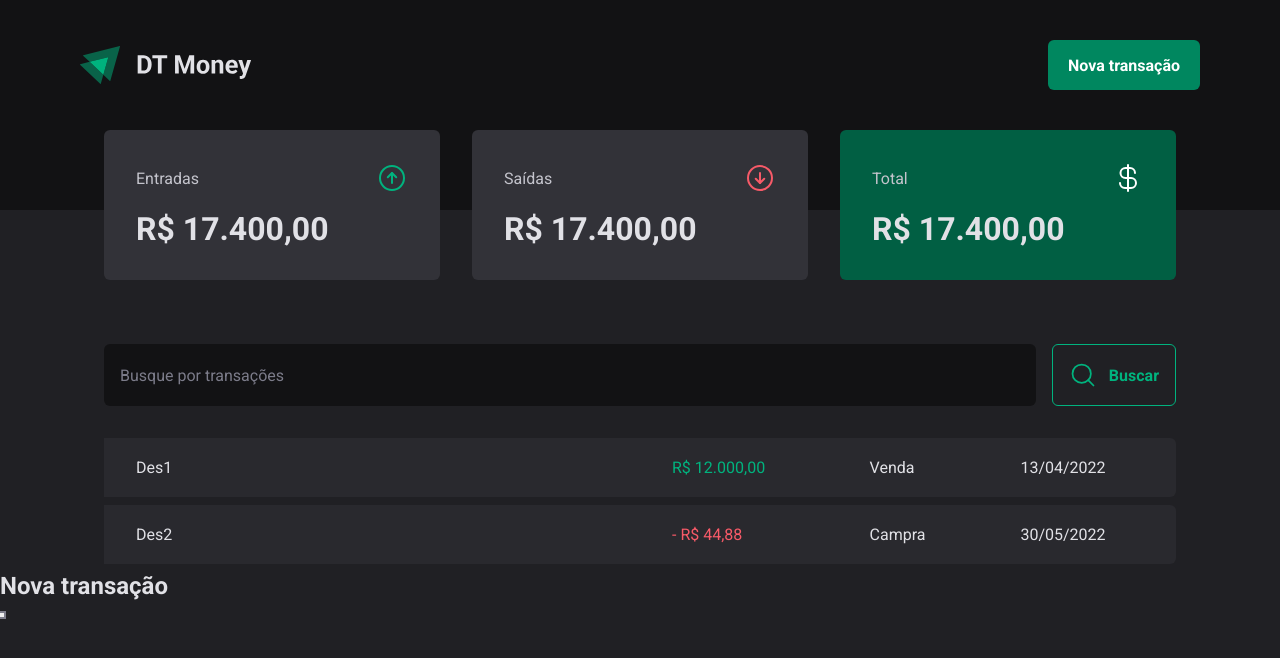
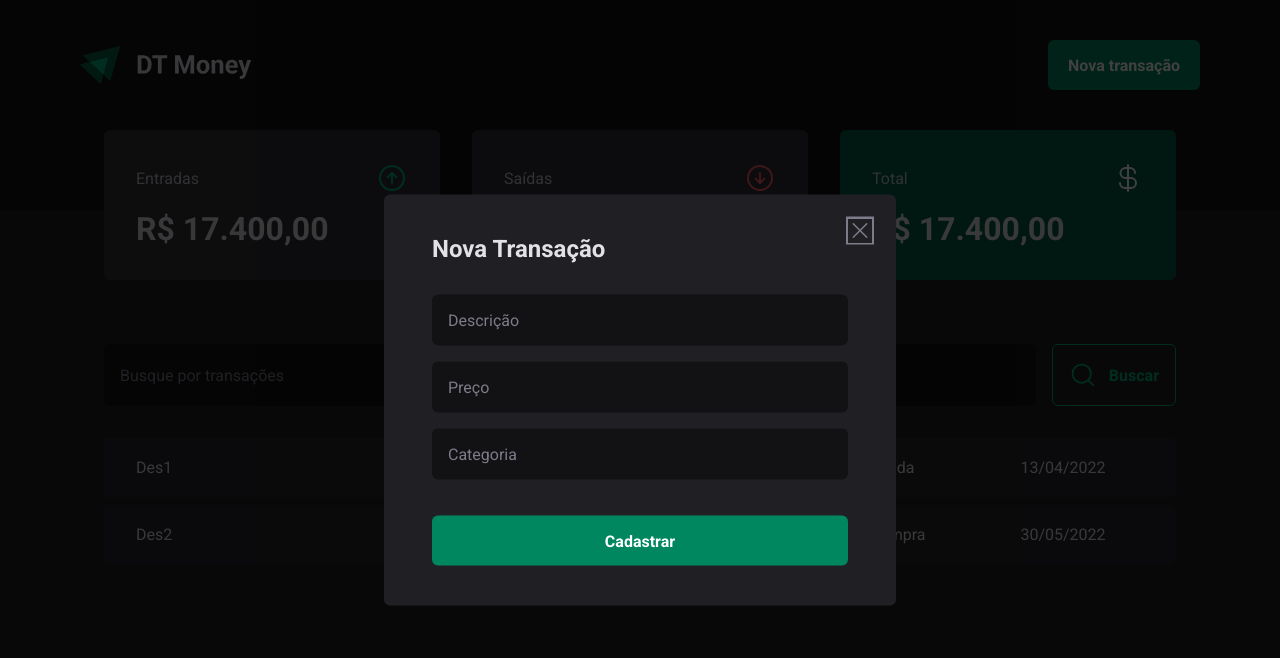
Before and after one commit to naelstudytable/rs-ignite-reactjs, a React (Vite) app in the folder projeto03/: page / in a window 1280 px wide. Both pictures are taken after a click on the button "Nova transação". Shown: the top 658 px of the page. Built offline with nearby package versions, Linux system fonts and the light colour scheme.

Commit message:
build(projeto03|Estrutura visual): Modal de nova transação

```diff
--- a/projeto03/src/components/Header/index.tsx
+++ b/projeto03/src/components/Header/index.tsx
@@ -1,32 +1,22 @@
-import { HeaderContainer, HeaderContent, NewTransactionButton } from "./style";
-import * as Dialog from "@radix-ui/react-dialog"
+import { HeaderContainer, HeaderContent, NewTransactionButton } from "./styles";
+import * as Dialog from '@radix-ui/react-dialog';
 
-import logoImg from "../../assets/logo.svg"
+import logoImg from "../../assets/logo.svg";
+import { NewTransactionModal } from "../NewTransactionModal";
 
 export function Header() {
     return (
         <HeaderContainer>
             <HeaderContent>
-                <img src={logoImg} />
-
+                <img src={logoImg} alt="" />
                 <Dialog.Root>
                     <Dialog.Trigger asChild>
-                        <NewTransactionButton>
-                            Nova transação
-                        </NewTransactionButton>
+                        <NewTransactionButton>Nova transação</NewTransactionButton>
                     </Dialog.Trigger>
 
-                    <Dialog.Portal>
-                        <Dialog.Overlay />
-
-                        <Dialog.Content>
-                            <Dialog.Title>Nova transação</Dialog.Title>
-
-                            <Dialog.Close />
-                        </Dialog.Content>
-                    </Dialog.Portal>
+                    <NewTransactionModal />
                 </Dialog.Root>
             </HeaderContent>
         </HeaderContainer>
-    )
+    );
 }
--- /dev/null
+++ b/projeto03/src/components/NewTransactionModal/index.tsx
@@ -0,0 +1,30 @@
+import * as Dialog from '@radix-ui/react-dialog';
+import { X } from "phosphor-react";
+
+import { CloseButton, Content, Overlay } from './styles';
+
+export function NewTransactionModal() {
+    return (
+        <Dialog.Portal>
+            <Overlay />
+
+            <Content>
+                <Dialog.Title>Nova Transação</Dialog.Title>
+
+                <CloseButton>
+                    <X size={24} />
+                </CloseButton>
+
+                <form>
+                    <input type="text" placeholder="Descrição" required />
+                    <input type="number" placeholder="Preço" required />
+                    <input type="text" placeholder="Categoria" required />
+
+                    <button type="submit">
+                        Cadastrar
+                    </button>
+                </form>
+            </Content>
+        </Dialog.Portal>
+    );
+}
--- /dev/null
+++ b/projeto03/src/components/NewTransactionModal/styles.ts
@@ -0,0 +1,63 @@
+import styled from "styled-components";
+import * as Dialog from '@radix-ui/react-dialog';
+
+export const Overlay = styled(Dialog.Overlay)`
+  position: fixed;
+  width: 100vw;
+  height: 100vh;
+  inset: 0;
+  background: rgba(0, 0, 0, 0.75);
+`;
+
+export const Content = styled(Dialog.Content)`
+  min-width: 32rem;
+  border-radius: 6px;
+  padding: 2.5rem 3rem;
+  background: ${props => props.theme["gray-800"]};
+  position: fixed;
+  top: 50%;
+  left: 50%;
+  transform: translate(-50%, -50%);
+  form {
+    margin-top: 2rem;
+    display: flex;
+    flex-direction: column;
+    gap: 1rem;
+    input {
+      border-radius: 6px;
+      border: 0;
+      background: ${props => props.theme["gray-900"]};
+      color: ${props => props.theme["gray-300"]};
+      padding: 1rem;
+      &::placeholder {
+        color: ${props => props.theme["gray-500"]};
+      }
+    }
+    button[type="submit"] {
+      height: 50px;
+      border: 0;
+      background: ${props => props.theme["green-500"]};
+      color: ${props => props.theme.white};
+      font-weight: bold;
+      padding: 0 1.25rem;
+      border-radius: 6px;
+      margin-top: 1.25rem;
+      cursor: pointer;
+      &:hover {
+        background: ${props => props.theme["green-700"]};
+        transition: background-color 0.2s;
+      }
+    }
+  }
+`;
+
+export const CloseButton = styled(Dialog.Close)`
+  position: absolute;
+  background: transparent;
+  border: 0;
+  top: 1.5rem;
+  right: 1.5rem;
+  line-height: 0;
+  cursor: pointer;
+  color: ${props => props.theme["gray-500"]};
+`;
--- a/projeto03/src/components/SearchForm/index.tsx
+++ b/projeto03/src/components/SearchForm/index.tsx
@@ -1,5 +1,5 @@
 import { MagnifyingGlass } from "phosphor-react"
-import { SearchFormContainer } from "./style"
+import { SearchFormContainer } from "./styles"
 
 
 
--- a/projeto03/src/components/Summary/index.tsx
+++ b/projeto03/src/components/Summary/index.tsx
@@ -1,5 +1,5 @@
 import { ArrowCircleDown, ArrowCircleUp, CurrencyDollar } from "phosphor-react";
-import { SummaryCard, SummaryContainer } from "./style";
+import { SummaryCard, SummaryContainer } from "./styles";
 
 
 export function Summary() {
--- a/projeto03/src/pages/Transactions/index.tsx
+++ b/projeto03/src/pages/Transactions/index.tsx
@@ -1,7 +1,7 @@
 import { Header } from "../../components/Header";
 import { SearchForm } from "../../components/SearchForm";
 import { Summary } from "../../components/Summary";
-import { PriceHighLight, TransactionContainer, TransactionTable } from "./style";
+import { PriceHighLight, TransactionContainer, TransactionTable } from "./styles";
 
 
 export function Transactions() {
```
Also changed, not shown: projeto03/src/components/Header/styles.ts (renamed from projeto03/src/components/Header/style.ts), projeto03/src/components/SearchForm/styles.ts (renamed from projeto03/src/components/SearchForm/style.ts), projeto03/src/components/Summary/styles.ts (renamed from projeto03/src/components/Summary/style.ts), projeto03/src/pages/Transactions/styles.ts (renamed from projeto03/src/pages/Transactions/style.ts).
